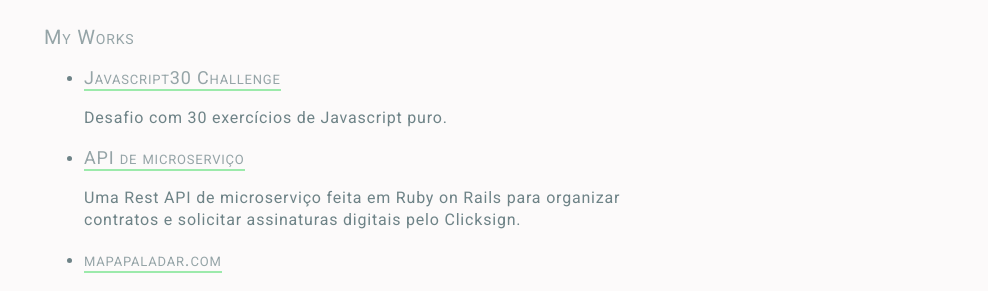
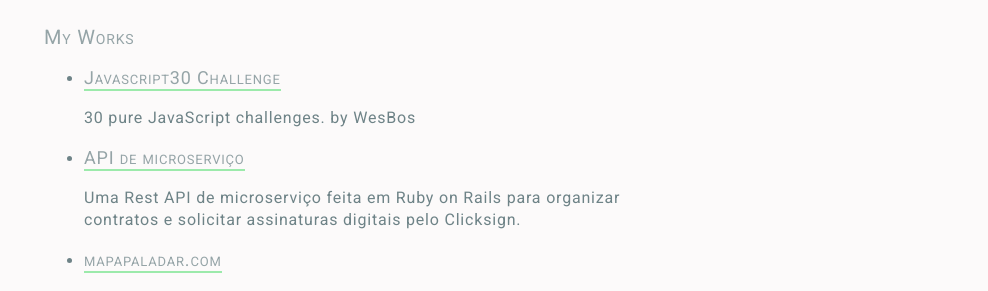
Before and after one commit to APonce911/jekyll-mywebsite, a Jekyll site: the page built from portfolio.html, in a window 1280 px wide. Shown: the part 124-415 px from the top of the page, without its empty margins (292-1280 px from the left). Built offline with Jekyll 4.4.1, drawn with Linux system fonts in a browser that asks for light colours; nearby versions of some CDN libraries.

Commit message:
loop to get portfolio.yml data

```diff
--- a/portfolio.html
+++ b/portfolio.html
@@ -6,9 +6,17 @@
 <h2>{{ site.data.translations['myWorks'][page.lang] }}</h2>
 
 <ul>
-    <li><a href="https://aponce911.github.io/javascript30/" target="_blank"  class="title-link external-link">Javascript30 Challenge</a></li>
-    <p>Desafio com 30 exercícios de Javascript puro.
+    <!-- <li><a href="https://aponce911.github.io/javascript30/" target="_blank"  class="title-link external-link">Javascript30 Challenge</a></li> -->
+    <!-- <p>Desafio com 30 exercícios de Javascript puro. -->
+    <!-- </p> -->
+
+  {% assign works = site.data.portfolio %}
+  {% for work in works %}
+    <li><a href={{work.url}} target="_blank"  class="title-link external-link">{{ work.title[page.lang] }}</a></li>
+    <p>{{ work.excerpt[page.lang] }}
     </p>
+  {% endfor %}
+
     <li><a href="https://github.com/APonce911/api-documents-app" target="_blank" class="title-link external-link">API de microserviço</a></li>
     <p>Uma  Rest API de microserviço feita em Ruby on Rails para organizar contratos e solicitar assinaturas digitais pelo Clicksign.
     </p>
```
